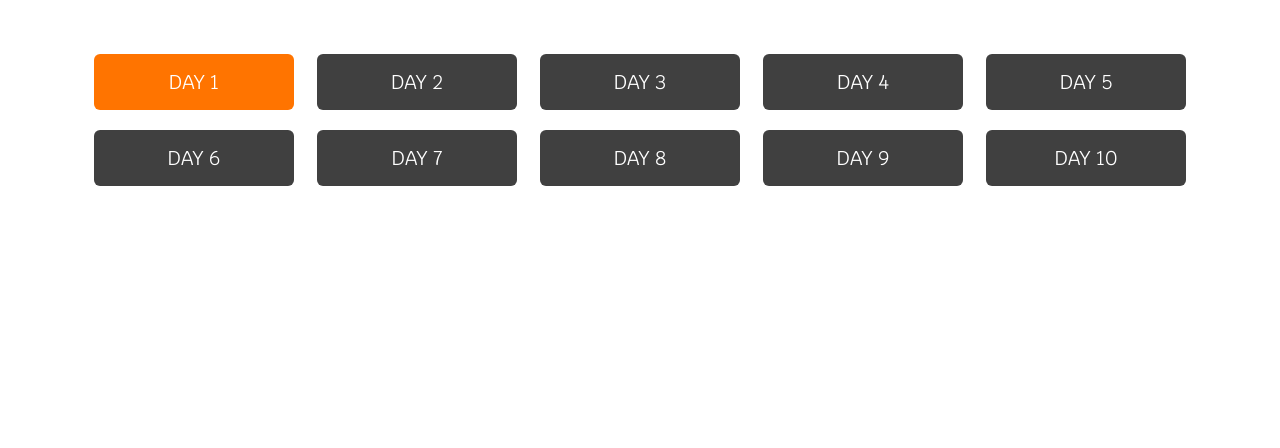
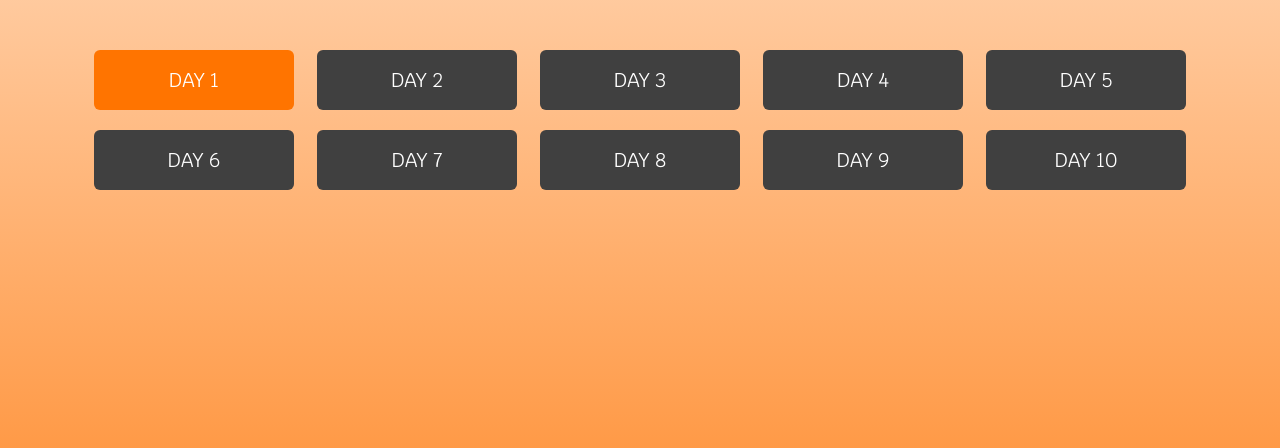
Before and after one commit to mostrozny/WebDev-challenge, a plain HTML site: page index.html in a window 1280 px wide. Shown: the part 352-800 px from the top of the page. Drawn offline with Linux system fonts and the light colour scheme.

Commit message:
end of homepage styles

```diff
--- a/scss/main.scss
+++ b/scss/main.scss
@@ -14,6 +14,12 @@ body {
   font-size: 20px;
   display: flex;
   justify-content: center;
+
+  background: #ffefe2;
+  background: -moz-linear-gradient(top, #ffefe2 0%, #ffefe2 0%, #ff9a47 100%, #ff7400 100%, #ff7400 100%);
+  background: -webkit-linear-gradient(top, #ffefe2 0%,#ffefe2 0%,#ff9a47 100%,#ff7400 100%,#ff7400 100%);
+  background: linear-gradient(to bottom, #ffefe2 0%,#ffefe2 0%,#ff9a47 100%,#ff7400 100%,#ff7400 100%);
+  filter: progid:DXImageTransform.Microsoft.gradient( startColorstr='#ffefe2', endColorstr='#ff7400',GradientType=0 );
 }
 
 .container {
@@ -52,17 +58,24 @@ body {
       a {
         display: flex;
         justify-content: center;
+        align-items: center;
         border: none;
         color: #ffffff;
         font-weight: 400;
-        padding: 15px;
+        height: 60px;
         text-transform: uppercase;
         border-radius: 6px;
         text-decoration: none;
         min-width: 200px;
         margin: 10px;
+
+        transition: all 0.5s ease;
+
         &.active {
           background: $specColor;
+          &:hover {
+            background-color: #ff9a47;
+          }
         }
         &.disabled {
           background: #404040;
```
Also changed, not shown: css/main.css.
